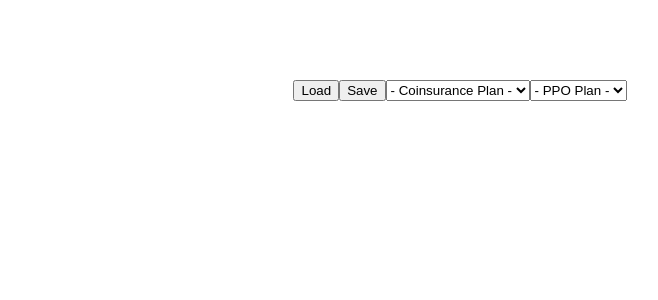
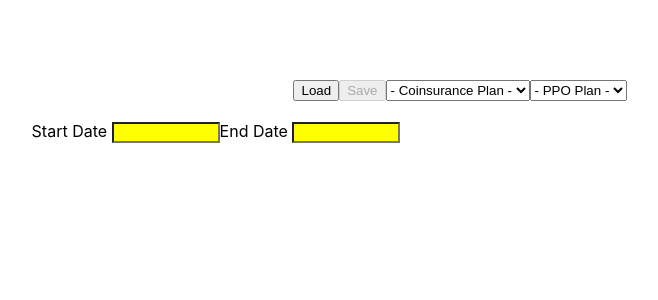
Before and after one commit to IsaiahHarris/exerciseforhealth, a React (Create React App) app: page / in a window 1280 px wide. Shown: the top 300 px of the page, without its empty margins (164-822 px from the left). Built offline with nearby package versions, Linux system fonts and the light colour scheme.

Commit message:
update observables

```diff
--- a/src/App.js
+++ b/src/App.js
@@ -6,20 +6,28 @@ import ConfigurationContainer from "./ConfigurationContainer/ConfigurationContai
 function App() {
   const [coinsurance, setCoinsurance] = useState();
   const [PPOPlan, setPPOPlan] = useState();
+  const [startDate, setStartDate] = useState();
+  const [endDate, setEndDate] = useState();
   const [configurationEnabled, setConfigurationEnabled] = useState();
+  const [maximumType, setMaximumType] = useState();
   const loadData = () => {
     const canLoadConfiguration = loadDataAPI();
-    console.log(canLoadConfiguration);
     setConfigurationEnabled(canLoadConfiguration.loadScreen);
   };
+
   const saveConfiguration = () => {
-    saveConfigurationAPI();
+    saveConfigurationAPI(maximumType);
   };
+
   return (
     <div className="App">
       <div className="header-container">
         <Button text="Load" click={loadData} />
-        <Button text="Save" click={saveConfiguration} />
+        <Button
+          text="Save"
+          click={saveConfiguration}
+          isDisabled={!maximumType}
+        />
         <select
           type="radio"
           value={coinsurance}
@@ -46,7 +54,20 @@ function App() {
           <option value="uhc">UHC</option>
         </select>
       </div>
-      {configurationEnabled && <ConfigurationContainer />}
+      <div className="dates">
+        <div className="date-inputs-container">
+          Start Date{" "}
+          <input
+            value={startDate}
+            onChange={(e) => setStartDate(e.target.value)}
+          />
+          End Date{" "}
+          <input value={endDate} onChange={(e) => setEndDate(e.target.value)} />
+        </div>
+      </div>
+      {configurationEnabled && (
+        <ConfigurationContainer setMaximumType={setMaximumType} />
+      )}
     </div>
   );
 }
--- a/src/App.scss
+++ b/src/App.scss
@@ -8,3 +8,17 @@
   justify-content: center;
   width: 85%;
 }
+
+.dates {
+  width: 600px;
+  max-width: 85%;
+  display: flex;
+  justify-content: center;
+  margin-top: 20px;
+  .date-inputs-container {
+    input {
+      width: 100px;
+      background-color:yellow;
+    }
+  }
+}
--- a/src/Button/Button.js
+++ b/src/Button/Button.js
@@ -1,5 +1,9 @@
-const Button = ({ text, click }) => {
-  return <button onClick={click}>{text}</button>;
+const Button = ({ text, click, isDisabled }) => {
+  return (
+    <button onClick={click} disabled={isDisabled}>
+      {text}
+    </button>
+  );
 };
 
 export default Button;
--- a/src/ConfigurationContainer/ConfigurationContainer.js
+++ b/src/ConfigurationContainer/ConfigurationContainer.js
@@ -1,16 +1,14 @@
 import React, { useState } from "react";
 import "./ConfigurationContainer.scss";
 import { saveConfigurationAPI } from "../mockbackend";
-const ConfigurationContainer = () => {
-  const [maximumType, setMaximumType] = useState("");
-
-  const saveConfiguration = () => {
-    saveConfigurationAPI();
-  };
+const ConfigurationContainer = ({ setMaximumType }) => {
   return (
     <div className="configuration-container">
       <div className="title">Maximums</div>
-      <div className="choices-container" onChange={setMaximumType}>
+      <div
+        className="choices-container"
+        onChange={(e) => setMaximumType(e.target.value)}
+      >
         <input type="radio" value="Annual" name="maximumType" /> Annual
         <input type="radio" value="Lifetime" name="maximumType" /> Lifetime
         <input type="radio" value="Individual" name="maximumType" /> Individual
```
Also changed, not shown: src/mockbackend.js (+7 -0 lines), 1 other file (tests, documents, lock files or other folders).
